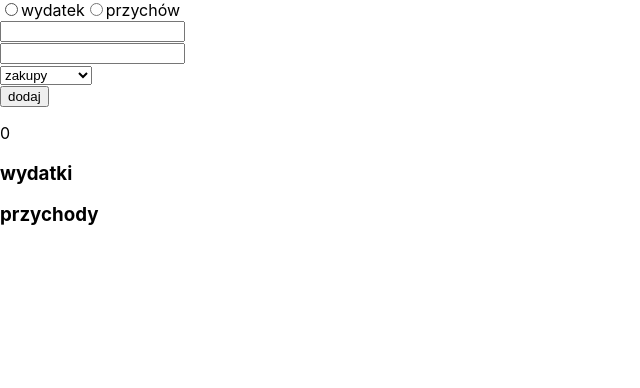
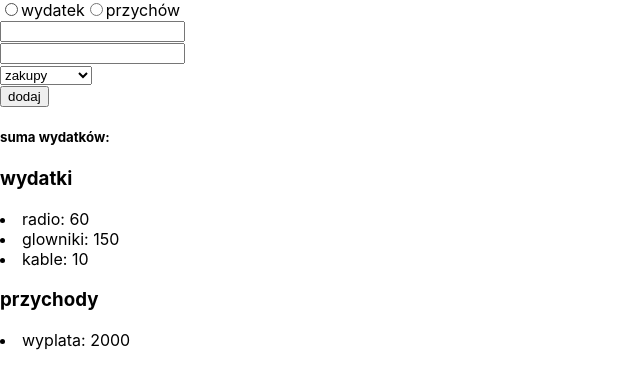
Before and after one commit to mateu52/week4zadania, a React (Create React App) app: page / in a window 1280 px wide. Shown: the top 388 px of the page, without its empty margins (0-640 px from the left). Built offline with nearby package versions, Linux system fonts and the light colour scheme.

Commit message:
zad4 wynik+-, brak delete item

```diff
--- a/src/App.js
+++ b/src/App.js
@@ -3,11 +3,13 @@ import Bild from './Bild/Bild';
 import Dataform from './Dataform/Dataform';
 import ModDataform from './ModDataForm/ModDataForm';
 import Expense from './Expense/Expense';
+import Licznik from './Expense/Licznik';
 
 function App() {
   return (
     <Expense />
     //<ModDataform />
+    //<Licznik />
   );
 }
 
--- a/src/Expense/Expense.js
+++ b/src/Expense/Expense.js
@@ -3,6 +3,34 @@ import expensData from "./expensData.json";
 import incomeData from "./incomeData.json";
 import { useForm } from "react-hook-form";
 import { v4 as uuid4 } from "uuid";
+import Licznik from "./Licznik";
+import style from "./style.css"
+
+const styles= {
+    color:'red'
+}
+const styles1= {
+    color:'green'
+}
+
+
+
+const cssLicz=(initCount)=>{
+    if (initCount>0){
+        return(
+
+            <div style={styles1}>
+                {initCount}
+            </div>
+        )}
+    if (initCount<0){
+        return(
+            <div style={styles}>
+                {initCount}
+            </div>
+        )
+    }
+}
 
 
 const useInput = (initialValue)=>{
@@ -28,7 +56,7 @@ const sumFun=(initVal)=>{
 
 
 function Expense(){
-
+    //var data =JSON.parse(expensData);
     //const [expens, setExpense] =useState(expensData);
     //const [income, setIncome] =useState(incomeData);
     const [expens, setExpense] =useState([]);
@@ -49,12 +77,12 @@ function Expense(){
                 id: uuid4(),
                 type:radio1,
                 name:d.name,
-                amount:parseInt(d.amount,10),
+                amount:parseInt(-d.amount,10),
                 category:d.category
             };
            // sumFun(d.amount);
             //setExpenseIn([...expensIn+ d.amount]);
-            //expensData.push(expenseInit);
+            expensData.push(expenseInit);
             setLicz(licz+expenseInit.amount);
             //setExpense([expens, expenseInit]);
             console.log(expensData);
@@ -65,10 +93,12 @@ function Expense(){
                 id: uuid4(),
                 type:radio2,
                 name:d.name,
-                amount:d.amount,
+                amount:parseInt(d.amount,10),
                 category:d.category
             };
             //incomeData.push(incomeInit);
+            incomeData.push(incomeInit);
+            setLicz(licz+incomeInit.amount);
             console.log(incomeData);
             setRadio1(false);
             setRadio2(false);
@@ -148,15 +178,18 @@ function Expense(){
                 </div>
                 <div>
                     <p>
-                        {licz}
+
+                        {/* <Licznik /> */}
+                         <h5>suma wydatków: {cssLicz(licz)}  </h5>
+
                         <h3>wydatki</h3>
-                        {expens.map((det, index)=>(
+                        {expensData.map((det, index)=>(
                             <li key={index} >
                                 <span>{det.name}</span>: {det.amount}{" "}
                             </li>
                         ))}
                         <h3>przychody</h3>
-                        {income.map((det, index)=>(
+                        {incomeData.map((det, index)=>(
                             <li key={index}>
                                 <span>{det.name}</span>: {det.amount}{" "}
                             </li>
--- /dev/null
+++ b/src/Expense/Licznik.js
@@ -0,0 +1,17 @@
+import React  ,{useState} from 'react';
+import expenseData from './expensData.json';
+
+
+
+
+function Licznik(){
+    //const [licz, setLicz]=useInit(0);
+    var total = JSON.parse(expenseData);
+    return(
+        <>
+            <h1>hello</h1>
+        </>
+    )
+}
+
+export default Licznik;
--- /dev/null
+++ b/src/Expense/style.css
@@ -0,0 +1,6 @@
+#red{
+    color:red;
+}
+#green{
+    color:green;
+}
```
